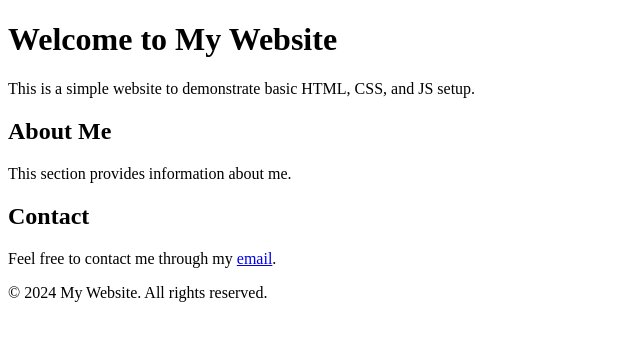
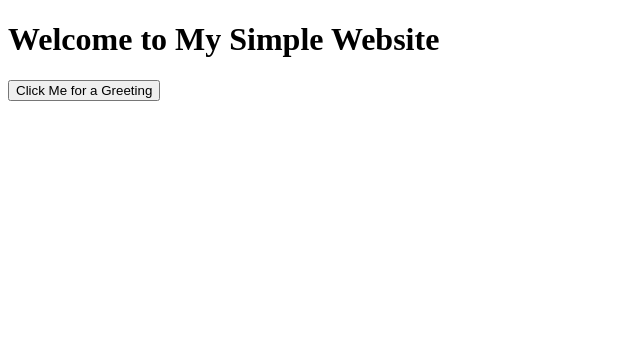
Before and after one commit to Hiplitehehe/Jbjbjv, a website: page index.html in a window 1280 px wide. Shown: the whole page, without its empty margins (0-640 px from the left). Drawn offline with Linux system fonts and the light colour scheme.

Commit message:
Update index.html

```diff
--- a/index.html
+++ b/index.html
@@ -1,36 +1,17 @@
 <!DOCTYPE html>
 <html lang="en">
 <head>
-    <meta charset="UTF-8">
-    <meta name="viewport" content="width=device-width, initial-scale=1.0">
-    <meta http-equiv="X-UA-Compatible" content="ie=edge">
-    <title>My Website</title>
-    <!-- Link to external CSS (optional) -->
-    <link rel="stylesheet" href="css/style.css">
+  <meta charset="UTF-8">
+  <meta name="viewport" content="width=device-width, initial-scale=1.0">
+  <title>My Simple Website</title>
+  <link rel="stylesheet" href="css/style.css"> <!-- Optional CSS file -->
 </head>
 <body>
-    <header>
-        <h1>Welcome to My Website</h1>
-        <p>This is a simple website to demonstrate basic HTML, CSS, and JS setup.</p>
-    </header>
+  <h1>Welcome to My Simple Website</h1>
 
-    <main>
-        <section>
-            <h2>About Me</h2>
-            <p>This section provides information about me.</p>
-        </section>
+  <button id="greetingButton">Click Me for a Greeting</button>
+  <p id="greetingMessage"></p> <!-- The greeting message will appear here -->
 
-        <section>
-            <h2>Contact</h2>
-            <p>Feel free to contact me through my <a href="mailto:example@email.com">email</a>.</p>
-        </section>
-    </main>
-
-    <footer>
-        <p>© 2024 My Website. All rights reserved.</p>
-    </footer>
-
-    <!-- Link to external JavaScript (optional) -->
-    <script src="js/index.js"></script>
+  <script src="js/index.js"></script> <!-- External JavaScript file -->
 </body>
 </html>
```
